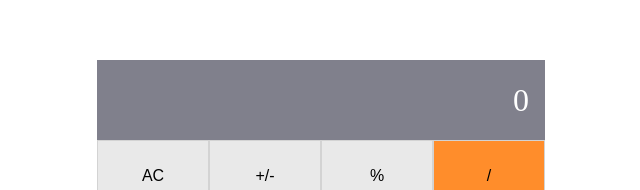
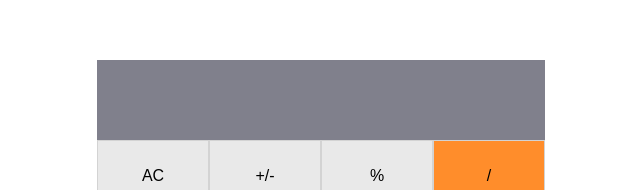
Before and after one commit to KanzaTahreem/Math-Magicians, a React (Create React App) app: page / in a window 1280 px wide. Shown: the part 120-310 px from the top of the page, without its empty margins (319-959 px from the left). Built offline with nearby package versions, Linux system fonts and the light colour scheme.

Commit message:
Update state of the calculator

```diff
--- a/src/components/Calculator.jsx
+++ b/src/components/Calculator.jsx
@@ -19,11 +19,14 @@ class Calculator extends React.Component {
   }
 
   render() {
+    const { total, next, operation } = this.state;
     return (
       <section className={styles.calculator}>
         <div className={styles.container}>
           <div className={styles.display}>
-            <p>0</p>
+            {total}
+            {operation}
+            {next}
           </div>
           <div className={styles.keys}>
             <div>
```
